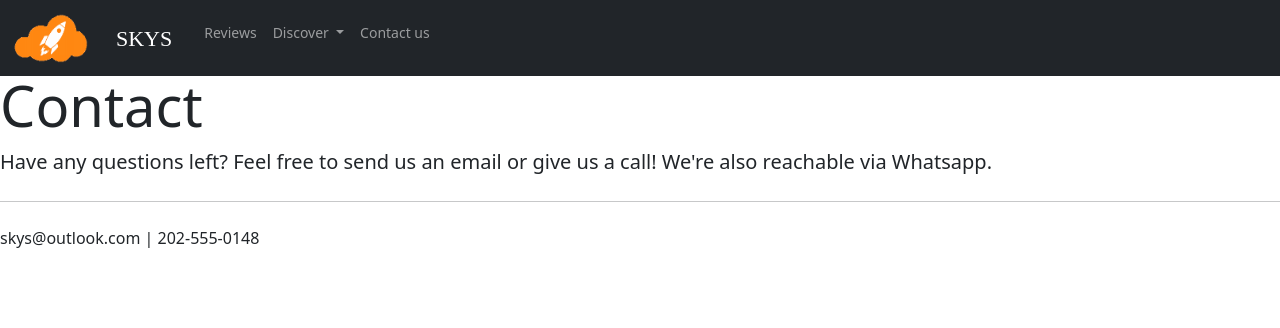
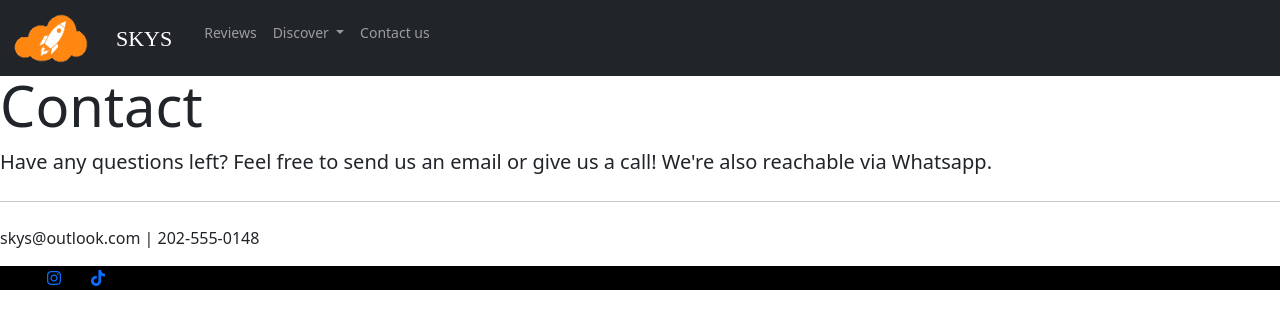
Before and after one commit to Sara-MB/Groupwebsite, a plain HTML site: page contact.html in a window 1280 px wide. Drawn offline with nearby package versions, Linux system fonts and the light colour scheme; a web font is replaced by a local one.

Commit message:
Update contact.html

```diff
--- a/contact.html
+++ b/contact.html
@@ -63,5 +63,18 @@
 	  <hr class="my-4">
 	  <p>skys@outlook.com | 202-555-0148</p>
 	</div>
+
+	  <footer class="footer">
+	<div class="social-media-menu">
+		<ul>
+			<li><a href="#"><i class="fab fa-instagram"></i></a></li>
+		<li><a href="#"><i class="fab fa-tiktok"></i></a></li>
+		</ul>
+	</div>
+
+</footer>
+
+    <!-- Option 1: Bootstrap Bundle with Popper -->
+    <script src="https://cdn.jsdelivr.net/npm/bootstrap@5.0.0-beta2/dist/js/bootstrap.bundle.min.js" integrity="sha384-b5kHyXgcpbZJO/tY9Ul7kGkf1S0CWuKcCD38l8YkeH8z8QjE0GmW1gYU5S9FOnJ0" crossorigin="anonymous"></script>
 </body>
 </html>
```
